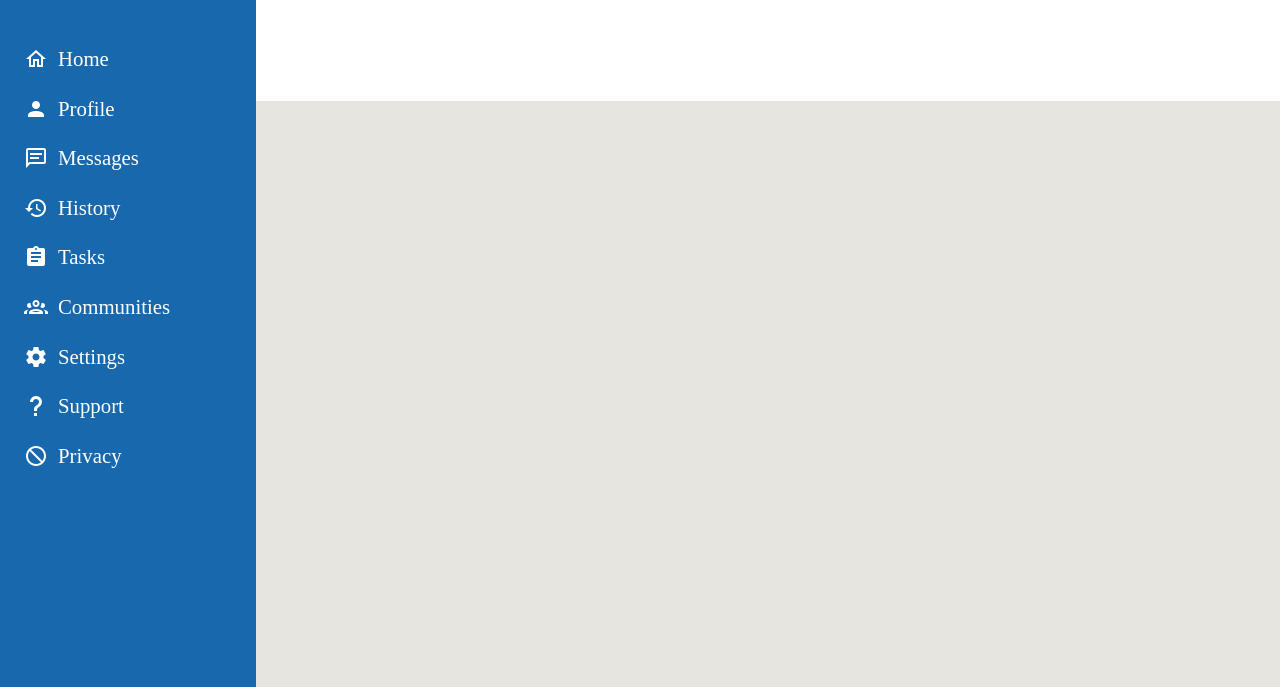
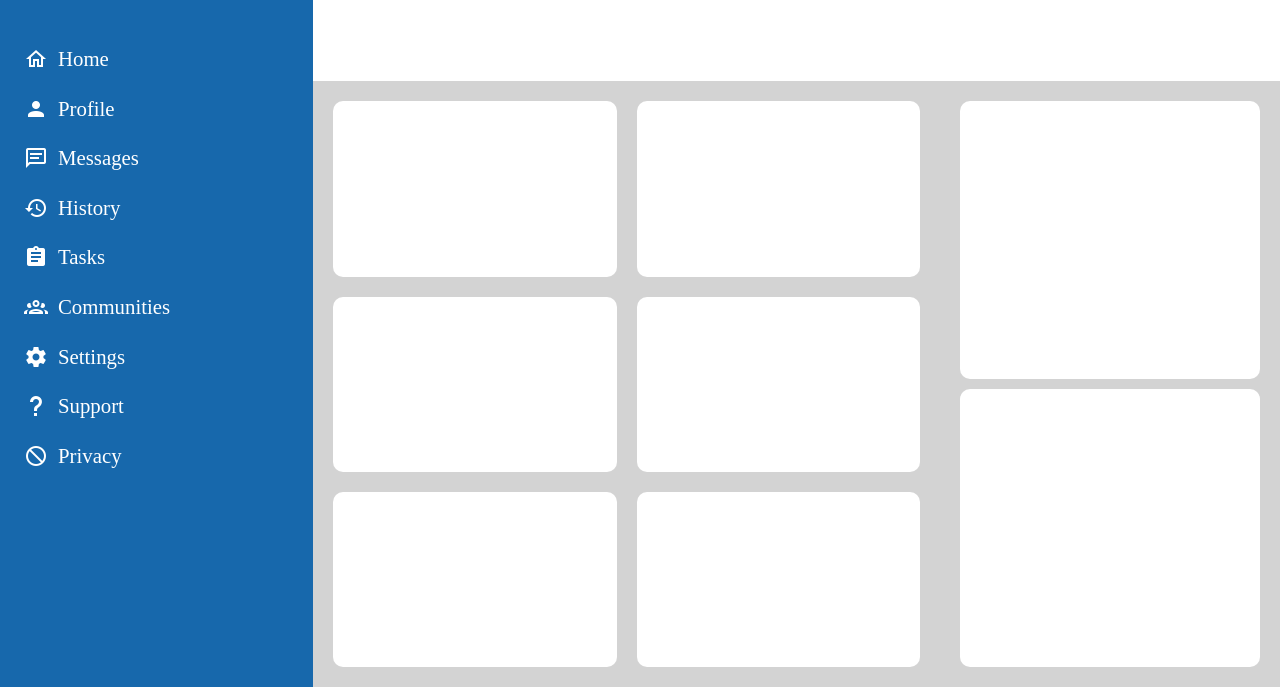
Before and after one commit to eerolli/admin-dashboard, a plain HTML site: page index.html in a window 1280 px wide. Shown: the part 113-800 px from the top of the page. Drawn offline with Linux system fonts and the light colour scheme.

Commit message:
added cards layout

```diff
--- a/index.css
+++ b/index.css
@@ -11,18 +11,23 @@
 .wrapper{
     min-height: 100vh;
     display: grid;
-    grid-template-columns: 1fr 4fr;
+    grid-template-columns: 1fr 2fr 1fr;
     grid-template-areas:
-    "navigation header"
-    "navigation main"
-    "navigation main"
-    "navigation main"
+    "navigation header header"
+    "navigation main aside"
+    "navigation main aside"
+    "navigation main aside"
     ;
 }
 
 .header{
     display: grid;
     grid-area: header;
+}
+
+.search {
+    justify-self: center;
+    width: 20rem;
 }
 
 .navigation {
@@ -58,7 +63,25 @@
 .main{
     display: grid;
     grid-area: main;
-    background-color: #E7E5DF;
+    background-color: lightgrey;
+    grid-template-columns: repeat(2, minmax(250px, 1fr));
+    padding: 20px;
+    gap: 20px;
+}
+
+.aside{
+    display: grid;
+    grid-area: aside;
+    grid-template-columns: repeat(1, 300px);
+    justify-content: center;
+    background-color: lightgrey;
+    padding: 20px;
+    gap: 10px;
+}
+
+.card{
+    background-color: white;
+    border-radius: 10px;
 }
 
 li {
--- a/index.html
+++ b/index.html
@@ -59,7 +59,6 @@
             </ul>
         </div>
         <div class="main">
-            <div class="cards">
             <div class="card"></div>
             <div class="card"></div>
             <div class="card"></div>
```
Lines whose indentation alone changed are shown as unchanged.
